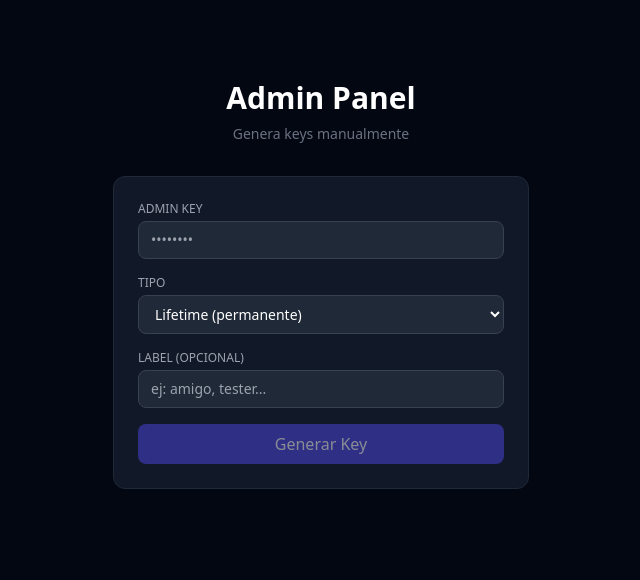
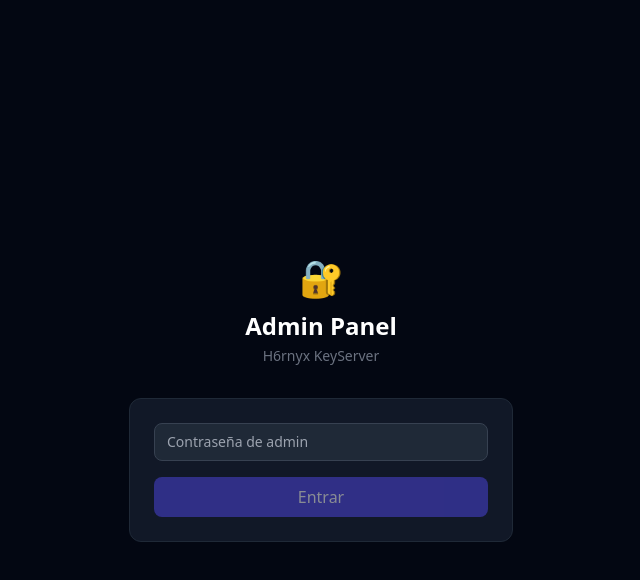
Before and after one commit to h6rnyxv/h6rnyx-keyserver, a Next.js app: page /admin in a window 1280 px wide. Shown: the top 580 px of the page, without its empty margins (319-959 px from the left). Built offline with nearby package versions, Linux system fonts and the light colour scheme.

Commit message:
feat: redesign admin panel with auth, stats and logs

```diff
--- a/app/admin/page.tsx
+++ b/app/admin/page.tsx
@@ -2,18 +2,80 @@
 
 import { useState } from "react";
 
+const DISCORD_INVITE = process.env.NEXT_PUBLIC_DISCORD_INVITE || "https://discord.gg/tu-servidor";
+
+type KeyRow = {
+  id: string;
+  key: string;
+  label: string | null;
+  is_active: boolean;
+  created_at: string;
+  expires_at: string | null;
+  last_used_at: string | null;
+  roblox_username: string | null;
+};
+
+type Stats = {
+  active: number;
+  total: number;
+  generatedToday: number;
+  usedKeys: number;
+  keys: KeyRow[];
+};
+
+function fmt(date: string | null) {
+  if (!date) return "—";
+  return new Date(date).toLocaleString("es", { dateStyle: "short", timeStyle: "short" });
+}
+
 export default function AdminPage() {
   const [adminKey, setAdminKey] = useState("");
+  const [authed, setAuthed] = useState(false);
+  const [authError, setAuthError] = useState("");
+  const [loading, setLoading] = useState(false);
+  const [stats, setStats] = useState<Stats | null>(null);
+  const [tab, setTab] = useState<"logs" | "generate">("logs");
+
+  // Generate key state
   const [expiresIn, setExpiresIn] = useState("lifetime");
   const [label, setLabel] = useState("");
-  const [result, setResult] = useState<{ key: string; expires_at: string } | null>(null);
-  const [error, setError] = useState("");
-  const [loading, setLoading] = useState(false);
+  const [newKey, setNewKey] = useState<{ key: string; expires_at: string } | null>(null);
+  const [genError, setGenError] = useState("");
+  const [genLoading, setGenLoading] = useState(false);
+
+  const login = async () => {
+    setLoading(true);
+    setAuthError("");
+    try {
+      const res = await fetch("/api/admin/stats", {
+        method: "POST",
+        headers: { "Content-Type": "application/json" },
+        body: JSON.stringify({ admin_key: adminKey }),
+      });
+      const data = await res.json();
+      if (!res.ok) { setAuthError("Contraseña incorrecta."); return; }
+      setStats(data);
+      setAuthed(true);
+    } catch {
+      setAuthError("Error de conexión.");
+    } finally {
+      setLoading(false);
+    }
+  };
+
+  const refreshStats = async () => {
+    const res = await fetch("/api/admin/stats", {
+      method: "POST",
+      headers: { "Content-Type": "application/json" },
+      body: JSON.stringify({ admin_key: adminKey }),
+    });
+    if (res.ok) setStats(await res.json());
+  };
 
   const generate = async () => {
-    setLoading(true);
-    setResult(null);
-    setError("");
+    setGenLoading(true);
+    setNewKey(null);
+    setGenError("");
     try {
       const res = await fetch("/api/generatekey", {
         method: "POST",
@@ -21,35 +83,160 @@ export default function AdminPage() {
         body: JSON.stringify({ admin_key: adminKey, expires_in: expiresIn, label }),
       });
       const data = await res.json();
-      if (!res.ok || !data.key) {
-        setError(data.error || "Error al generar la key.");
-      } else {
-        setResult({ key: data.key, expires_at: data.expires_at });
-      }
+      if (!res.ok || !data.key) { setGenError(data.error || "Error."); return; }
+      setNewKey({ key: data.key, expires_at: data.expires_at });
+      setLabel("");
+      await refreshStats();
     } catch {
-      setError("Error de conexión.");
+      setGenError("Error de conexión.");
     } finally {
-      setLoading(false);
+      setGenLoading(false);
     }
   };
 
+  if (!authed) {
     return (
-    <main className="max-w-md mx-auto px-4 py-20 text-center">
-      <h1 className="text-3xl font-bold mb-2 text-white">Admin Panel</h1>
-      <p className="text-gray-500 text-sm mb-8">Genera keys manualmente</p>
-
-      <div className="bg-gray-900 rounded-xl p-6 border border-gray-800 space-y-4 text-left">
-        <div>
-          <label className="text-gray-400 text-xs uppercase mb-1 block">Admin Key</label>
+      <main className="min-h-screen flex items-center justify-center px-4">
+        <div className="w-full max-w-sm">
+          <div className="text-center mb-8">
+            <div className="text-4xl mb-3">🔐</div>
+            <h1 className="text-2xl font-bold text-white">Admin Panel</h1>
+            <p className="text-gray-500 text-sm mt-1">H6rnyx KeyServer</p>
+          </div>
+          <div className="bg-gray-900 rounded-xl p-6 border border-gray-800 space-y-4">
             <input
               type="password"
               value={adminKey}
               onChange={e => setAdminKey(e.target.value)}
-            placeholder="••••••••"
+              onKeyDown={e => e.key === "Enter" && login()}
+              placeholder="Contraseña de admin"
               className="w-full bg-gray-800 border border-gray-700 rounded-lg px-3 py-2 text-white text-sm focus:outline-none focus:border-indigo-500"
             />
+            {authError && <p className="text-red-400 text-xs">{authError}</p>}
+            <button
+              onClick={login}
+              disabled={loading || !adminKey}
+              className="w-full bg-indigo-600 hover:bg-indigo-700 disabled:opacity-50 text-white py-2 rounded-lg font-medium transition-colors"
+            >
+              {loading ? "Verificando..." : "Entrar"}
+            </button>
+          </div>
+        </div>
+      </main>
+    );
+  }
+
+  return (
+    <main className="max-w-5xl mx-auto px-4 py-10">
+      <div className="flex items-center justify-between mb-8">
+        <div>
+          <h1 className="text-2xl font-bold text-white">Admin Panel</h1>
+          <p className="text-gray-500 text-sm">H6rnyx KeyServer</p>
+        </div>
+        <div className="flex gap-3">
+          <a
+            href={DISCORD_INVITE}
+            target="_blank"
+            rel="noopener noreferrer"
+            className="flex items-center gap-2 bg-[#5865F2] hover:bg-[#4752c4] text-white px-4 py-2 rounded-lg text-sm font-medium transition-colors"
+          >
+            <svg width="18" height="14" viewBox="0 0 71 55" fill="white" xmlns="http://www.w3.org/2000/svg">
+              <path d="M60.1 4.9A58.8 58.8 0 0 0 45.7.4a.2.2 0 0 0-.2.1 40.9 40.9 0 0 0-1.8 3.7 54.3 54.3 0 0 0-16.3 0A37.5 37.5 0 0 0 25.6.5a.2.2 0 0 0-.2-.1A58.6 58.6 0 0 0 11 4.9a.2.2 0 0 0-.1.1C1.6 18.7-1 32.2.3 45.5a.2.2 0 0 0 .1.2 59.1 59.1 0 0 0 17.8 9 .2.2 0 0 0 .2-.1 42.2 42.2 0 0 0 3.6-5.9.2.2 0 0 0-.1-.3 38.9 38.9 0 0 1-5.6-2.7.2.2 0 0 1 0-.4c.4-.3.7-.6 1.1-.9a.2.2 0 0 1 .2 0c11.7 5.4 24.4 5.4 36 0a.2.2 0 0 1 .2 0l1.1.9a.2.2 0 0 1 0 .4 36.8 36.8 0 0 1-5.6 2.7.2.2 0 0 0-.1.3 47.3 47.3 0 0 0 3.6 5.9.2.2 0 0 0 .2.1 58.9 58.9 0 0 0 17.8-9 .2.2 0 0 0 .1-.2C73 30.1 70.2 16.7 60.2 5a.2.2 0 0 0-.1-.1ZM23.7 37.3c-3.5 0-6.4-3.2-6.4-7.2s2.8-7.2 6.4-7.2c3.6 0 6.5 3.3 6.4 7.2 0 4-2.8 7.2-6.4 7.2Zm23.6 0c-3.5 0-6.4-3.2-6.4-7.2s2.8-7.2 6.4-7.2c3.6 0 6.5 3.3 6.4 7.2 0 4-2.8 7.2-6.4 7.2Z"/>
+            </svg>
+            Discord
+          </a>
+          <button
+            onClick={refreshStats}
+            className="bg-gray-800 hover:bg-gray-700 text-white px-4 py-2 rounded-lg text-sm transition-colors"
+          >
+            ↻ Actualizar
+          </button>
+        </div>
       </div>
 
+      {/* Stats */}
+      {stats && (
+        <div className="grid grid-cols-2 md:grid-cols-4 gap-4 mb-8">
+          {[
+            { label: "Keys activas", value: stats.active, color: "text-green-400" },
+            { label: "Total keys", value: stats.total, color: "text-white" },
+            { label: "Generadas hoy", value: stats.generatedToday, color: "text-indigo-400" },
+            { label: "Veces usadas", value: stats.usedKeys, color: "text-yellow-400" },
+          ].map(s => (
+            <div key={s.label} className="bg-gray-900 border border-gray-800 rounded-xl p-4 text-center">
+              <p className={`text-3xl font-bold ${s.color}`}>{s.value}</p>
+              <p className="text-gray-500 text-xs mt-1">{s.label}</p>
+            </div>
+          ))}
+        </div>
+      )}
+
+      {/* Tabs */}
+      <div className="flex gap-2 mb-6">
+        {(["logs", "generate"] as const).map(t => (
+          <button
+            key={t}
+            onClick={() => setTab(t)}
+            className={`px-4 py-2 rounded-lg text-sm font-medium transition-colors ${
+              tab === t ? "bg-indigo-600 text-white" : "bg-gray-800 text-gray-400 hover:text-white"
+            }`}
+          >
+            {t === "logs" ? "📋 Log de Keys" : "➕ Generar Key"}
+          </button>
+        ))}
+      </div>
+
+      {/* Log Tab */}
+      {tab === "logs" && stats && (
+        <div className="bg-gray-900 border border-gray-800 rounded-xl overflow-hidden">
+          <div className="overflow-x-auto">
+            <table className="w-full text-sm">
+              <thead>
+                <tr className="border-b border-gray-800 text-gray-500 text-xs uppercase">
+                  <th className="text-left px-4 py-3">Key</th>
+                  <th className="text-left px-4 py-3">Label</th>
+                  <th className="text-left px-4 py-3">Estado</th>
+                  <th className="text-left px-4 py-3">Roblox User</th>
+                  <th className="text-left px-4 py-3">Último uso</th>
+                  <th className="text-left px-4 py-3">Creada</th>
+                  <th className="text-left px-4 py-3">Expira</th>
+                </tr>
+              </thead>
+              <tbody>
+                {stats.keys.map(k => {
+                  const expired = k.expires_at && new Date(k.expires_at) < new Date();
+                  const active = k.is_active && !expired;
+                  return (
+                    <tr key={k.id} className="border-b border-gray-800/50 hover:bg-gray-800/30">
+                      <td className="px-4 py-3 font-mono text-indigo-300 text-xs">{k.key.slice(0, 20)}…</td>
+                      <td className="px-4 py-3 text-gray-400">{k.label || "—"}</td>
+                      <td className="px-4 py-3">
+                        <span className={`px-2 py-0.5 rounded-full text-xs font-medium ${
+                          active ? "bg-green-900 text-green-400" : "bg-red-900 text-red-400"
+                        }`}>
+                          {active ? "Activa" : expired ? "Expirada" : "Inactiva"}
+                        </span>
+                      </td>
+                      <td className="px-4 py-3 text-gray-300">{k.roblox_username || "—"}</td>
+                      <td className="px-4 py-3 text-gray-400 text-xs">{fmt(k.last_used_at)}</td>
+                      <td className="px-4 py-3 text-gray-400 text-xs">{fmt(k.created_at)}</td>
+                      <td className="px-4 py-3 text-gray-400 text-xs">{k.expires_at ? fmt(k.expires_at) : "♾️ Never"}</td>
+                    </tr>
+                  );
+                })}
+                {stats.keys.length === 0 && (
+                  <tr><td colSpan={7} className="px-4 py-8 text-center text-gray-600">No hay keys</td></tr>
+                )}
+              </tbody>
+            </table>
+          </div>
+        </div>
+      )}
+
+      {/* Generate Tab */}
+      {tab === "generate" && (
+        <div className="max-w-sm">
+          <div className="bg-gray-900 border border-gray-800 rounded-xl p-6 space-y-4">
             <div>
               <label className="text-gray-400 text-xs uppercase mb-1 block">Tipo</label>
               <select
@@ -57,14 +244,13 @@ export default function AdminPage() {
                 onChange={e => setExpiresIn(e.target.value)}
                 className="w-full bg-gray-800 border border-gray-700 rounded-lg px-3 py-2 text-white text-sm focus:outline-none focus:border-indigo-500"
               >
-            <option value="lifetime">Lifetime (permanente)</option>
-            <option value="2h">2 horas</option>
-            <option value="24h">24 horas</option>
-            <option value="7d">7 días</option>
-            <option value="30d">30 días</option>
+                <option value="lifetime">♾️ Lifetime (permanente)</option>
+                <option value="2h">⏱️ 2 horas</option>
+                <option value="24h">⏱️ 24 horas</option>
+                <option value="7d">📅 7 días</option>
+                <option value="30d">📅 30 días</option>
               </select>
             </div>
-
             <div>
               <label className="text-gray-400 text-xs uppercase mb-1 block">Label (opcional)</label>
               <input
@@ -75,35 +261,31 @@ export default function AdminPage() {
                 className="w-full bg-gray-800 border border-gray-700 rounded-lg px-3 py-2 text-white text-sm focus:outline-none focus:border-indigo-500"
               />
             </div>
-
             <button
               onClick={generate}
-          disabled={loading || !adminKey}
+              disabled={genLoading}
               className="w-full bg-indigo-600 hover:bg-indigo-700 disabled:opacity-50 text-white py-2 rounded-lg font-medium transition-colors"
             >
-          {loading ? "Generando..." : "Generar Key"}
+              {genLoading ? "Generando..." : "Generar Key"}
             </button>
           </div>
 
-      {result && (
-        <div className="mt-6 bg-gray-900 rounded-xl p-6 border border-green-700 text-left">
+          {newKey && (
+            <div className="mt-4 bg-gray-900 rounded-xl p-5 border border-green-700">
               <p className="text-green-400 font-semibold mb-3">✓ Key generada</p>
               <div className="bg-gray-800 rounded-lg p-3 mb-3">
-            <code className="text-indigo-300 text-sm break-all">{result.key}</code>
+                <code className="text-indigo-300 text-sm break-all">{newKey.key}</code>
               </div>
-          <p className="text-gray-500 text-xs">Expira: {result.expires_at === "never" ? "Nunca" : result.expires_at}</p>
+              <p className="text-gray-500 text-xs mb-3">Expira: {newKey.expires_at === "never" ? "Nunca" : newKey.expires_at}</p>
               <button
-            onClick={() => { navigator.clipboard.writeText(result.key); alert("Copiado"); }}
-            className="mt-3 w-full bg-gray-700 hover:bg-gray-600 text-white py-2 rounded-lg text-sm transition-colors"
+                onClick={() => { navigator.clipboard.writeText(newKey.key); alert("Copiado"); }}
+                className="w-full bg-gray-700 hover:bg-gray-600 text-white py-2 rounded-lg text-sm transition-colors"
               >
                 Copiar
               </button>
             </div>
           )}
-
-      {error && (
-        <div className="mt-4 bg-gray-900 rounded-xl p-4 border border-red-700">
-          <p className="text-red-400 text-sm">{error}</p>
+          {genError && <p className="mt-3 text-red-400 text-sm">{genError}</p>}
         </div>
       )}
     </main>
```
Lines whose indentation alone changed are shown as unchanged.
